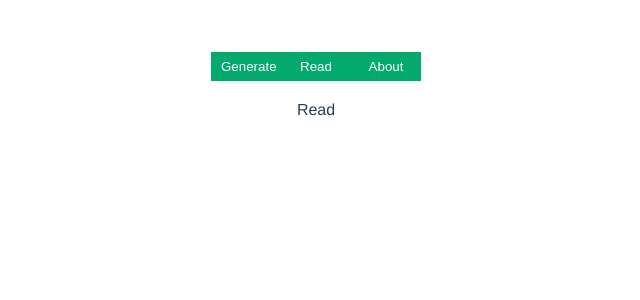
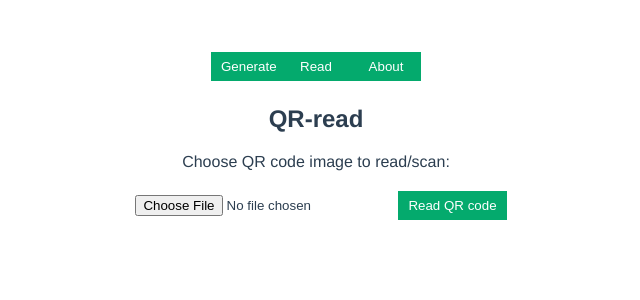
Before and after one commit to yutive/QR-generator, a Vue app: page / in a window 1280 px wide. Both pictures are taken after a click on the button "Read". Shown: the top 300 px of the page, without its empty margins (324-964 px from the left). Built offline with nearby package versions, Linux system fonts and the light colour scheme.

Commit message:
wrote js to send qr code to api

```diff
--- a/src/components/Read.vue
+++ b/src/components/Read.vue
@@ -1,13 +1,61 @@
 <template>
-  <p>Read</p>
+  <div>
+    <h2>QR-read</h2>
+      <p>Choose QR code image to read/scan:</p>
+      <input
+          type="file"
+          @change="onChangeFile($event)"
+          name="file"
+      />
+      <button id="submit">Read QR code</button>
+  </div>
+
 </template>
 
 <script>
 export default {
-  name: "Read"
+  name: "Read",
+  methods: {
+   onChangeFile(event) {
+    let formData = new FormData();
+     formData.append("MAX_FILE_SIZE", "1048576")
+    formData.append('file',event.target.files[0])
+     fetch('http://localhost:8080/v1/read-qr-code/', {
+      method:'POST',
+       headers: {
+        'Accept': 'application/json',
+         'Content-Type': 'multipart/form-data'
+       },
+       body: formData
+     })
+     .then(function (response){
+       console.log(response)
+     })
+   }
+  }
 }
 </script>
 
 <style scoped>
+input {
+  color: #2c3e50;
+  width: auto;
+  padding: 4px 10px;
+  margin: 4px 0;
+  display: inline-block;
+  box-sizing: border-box;
+}
 
+#submit{
+  border: none;
+  cursor: pointer;
+  background-color: #04aa6d;
+  color: white;
+  padding: 7px 10px;
+  margin: 4px 0;
+  width: auto;
+}
+#submit:hover {
+  opacity: 0.8;
+}
 </style>
--- /dev/null
+++ b/vue.config.js
@@ -0,0 +1,5 @@
+module.exports={
+    devServer:{
+        proxy: 'http://api.qrserver.com'
+    }
+}
```
